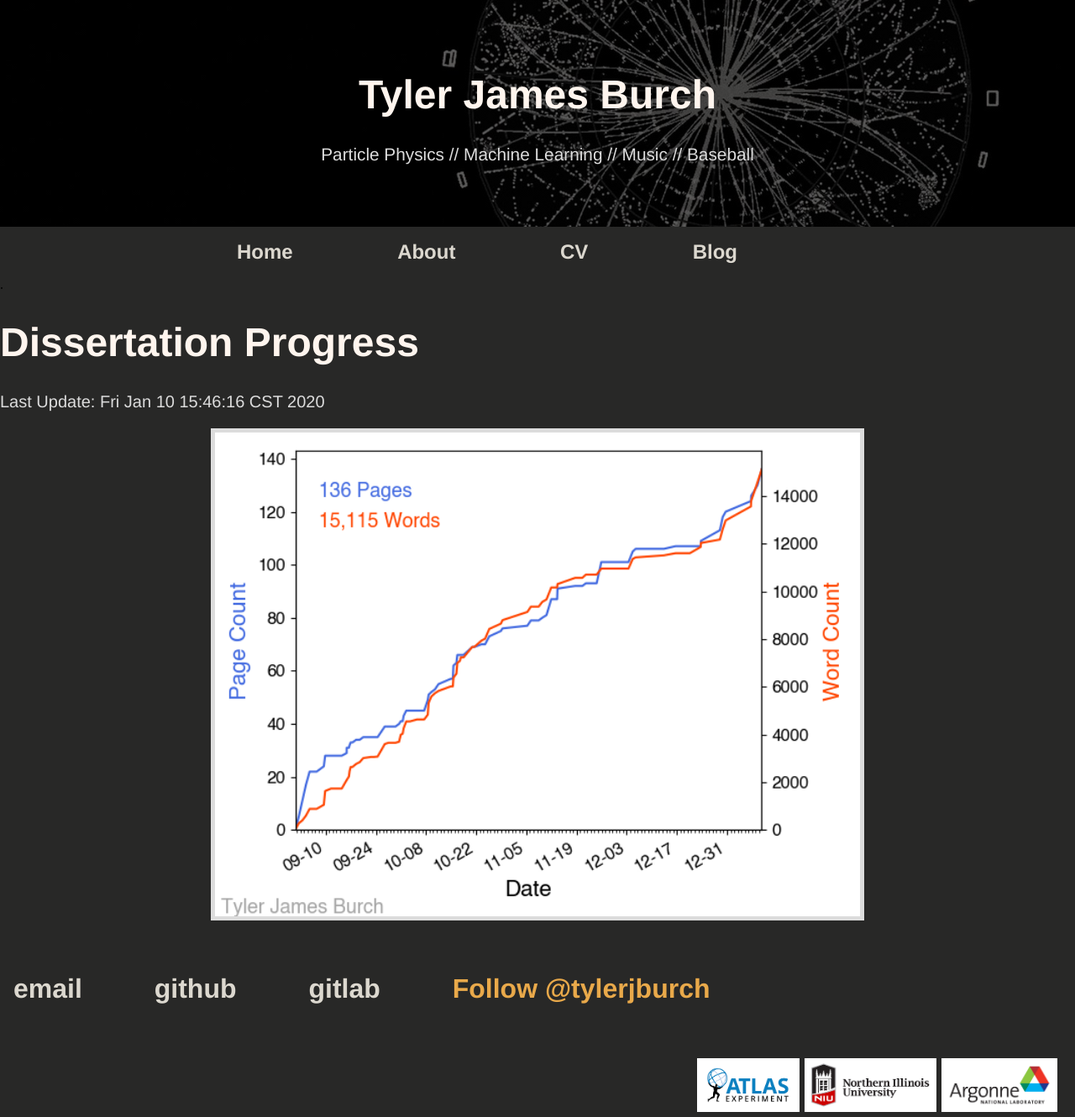
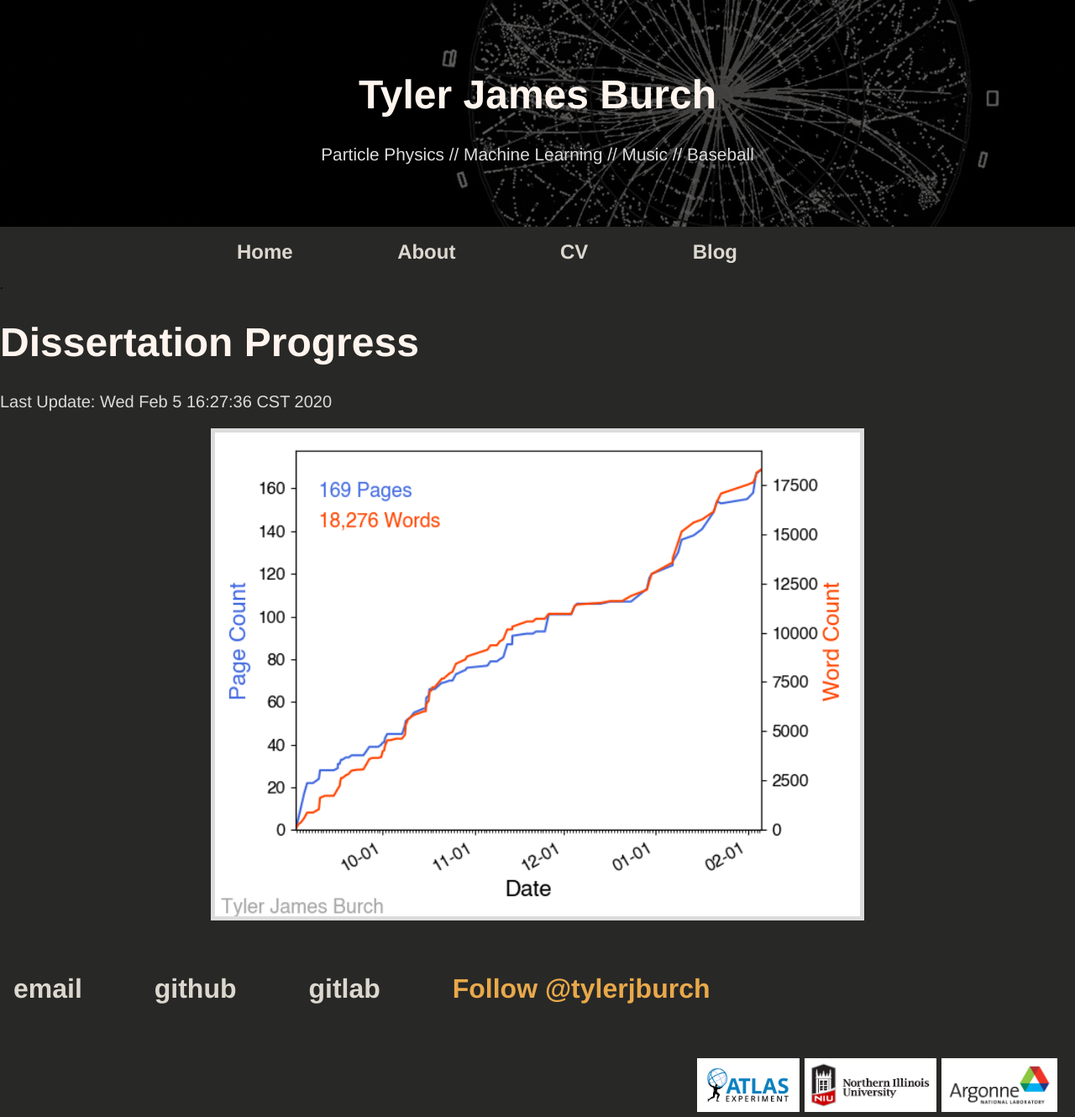
Before and after one commit to tjburch/tjburch.github.io, a Jekyll site: the page built from _other/dissertationProgress.md, in a window 1280 px wide. Shown: the whole page at 84% size. Built offline with Jekyll 4.4.1, drawn with Linux system fonts in a browser that asks for light colours; comment, search, counter and statistics services are not loaded.

Commit message:
update progress plot

```diff
--- a/_other/dissertationProgress.md
+++ b/_other/dissertationProgress.md
@@ -5,6 +5,6 @@ title: "Dissertation Progress"
 #tags: [misc]
 ---
 
-Last Update: Fri Jan 10 15:46:16 CST 2020
+Last Update: Wed Feb  5 16:27:36 CST 2020
 
 <img src="/blogimages/dissertationProgress.png" alt="" class="center" border="5" style="width:60%;"/>
```
Also changed, not shown: blogimages/dissertationProgress.png.
